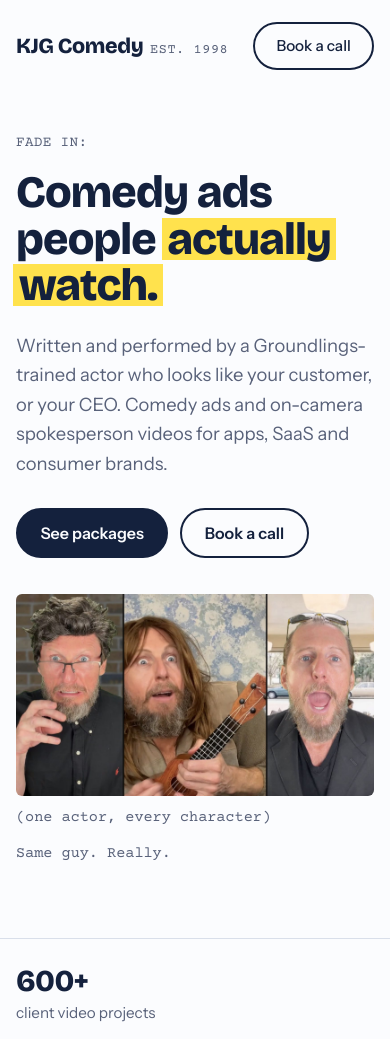
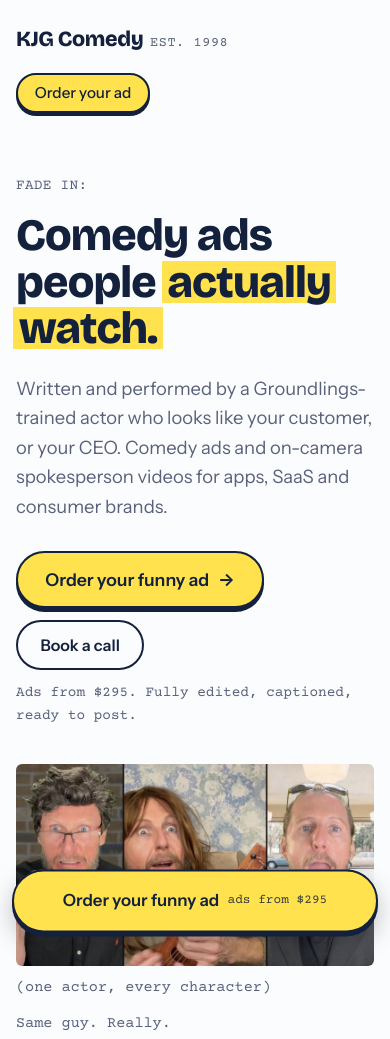
Before and after one commit to KJGcomedy/kjgcomedy-site, a plain HTML site: page index.html in a window 390 px wide. Shown: the top 1039 px of the page. Drawn offline with nearby package versions, Linux system fonts and the light colour scheme.

Commit message:
Homepage: yellow order buttons, mobile sticky order bar, remove extra showcase links

```diff
--- a/index.html
+++ b/index.html
@@ -241,6 +241,7 @@ footer a:hover { color: var(--ink); text-decoration: underline; }
 
 /* Client reviews, set as screenplay dialogue */
 .quotes{display:grid;grid-template-columns:repeat(2,minmax(0,1fr));gap:28px 40px;margin:0;padding:0;list-style:none}.quotes li{display:grid;gap:6px;align-content:start}.quotes .lead{grid-column:1/-1}.quotes .cue{font-family:var(--script);font-weight:700;font-size:.9rem;letter-spacing:.04em;margin:0}.quotes .paren{font-family:var(--script);color:var(--muted);font-size:.88rem;margin:0}.quotes blockquote{margin:0;font-size:1.08rem;line-height:1.5}.quotes .lead blockquote{font-family:var(--display);font-weight:600;font-size:clamp(1.3rem,2.6vw,1.75rem);line-height:1.3;letter-spacing:-.01em}.quotes .lead mark{background:var(--hl);color:var(--hl-ink);padding:0 .12em;border-radius:2px;-webkit-box-decoration-break:clone;box-decoration-break:clone}@media (max-width:680px){.quotes{grid-template-columns:minmax(0,1fr)}}
+.btn-order{background:var(--hl);color:var(--hl-ink);border:2px solid var(--ink);font-weight:700;font-size:1.1rem;padding:1em 1.55em;box-shadow:0 4px 0 var(--ink)}.btn-order:hover{transform:translateY(-2px);box-shadow:0 6px 0 var(--ink)}.btn-order .arr{transition:transform .15s ease}.btn-order:hover .arr{transform:translateX(4px)}.nav .btn-order{font-size:.95rem;padding:.7em 1.1em;box-shadow:0 3px 0 var(--ink)}.ctas .from{font-family:var(--script);font-size:.9rem;color:var(--muted);align-self:center}.sticky-order{display:none}@media (max-width:680px){.sticky-order{display:flex;position:fixed;left:12px;right:12px;bottom:12px;z-index:50;justify-content:center;align-items:center;gap:.5em;background:var(--hl);color:var(--hl-ink);border:2px solid var(--ink);border-radius:999px;padding:.95em 1.2em;font-weight:700;font-size:1.05rem;text-decoration:none;box-shadow:0 4px 0 var(--ink),0 10px 24px rgba(0,0,0,.25);transform:translateY(160%);transition:transform .25s ease}.sticky-order small{font-family:var(--script);font-weight:400;font-size:.8rem;opacity:.85}.sticky-order.on{transform:none}body{padding-bottom:84px}}@media (prefers-reduced-motion:reduce){.sticky-order{transition:none}}
 </style>
 <meta property="og:title" content="KJG Comedy: Funny Video Ads for Brands, Apps and SaaS">
 <meta property="og:description" content="Comedy video ads written and performed by a Groundlings-trained actor. Packages from $295.">
@@ -455,7 +456,7 @@ footer a:hover { color: var(--ink); text-decoration: underline; }
       <a href="#work">Work</a>
       <a href="#packages">Packages</a>
       <a href="#faq">FAQ</a>
-      <a class="btn btn-line" href="https://calendly.com/kerbyjoegrubb/30min" target="_blank" rel="noopener">Book a call</a>
+      <a class="btn btn-order" href="#packages">Order your ad</a>
     </nav>
   </div>
 </header>
@@ -468,8 +469,9 @@ footer a:hover { color: var(--ink); text-decoration: underline; }
         <h1>Comedy ads people <span class="hl">actually watch.</span></h1>
         <p class="lede">Written and performed by a Groundlings-trained actor who looks like your customer, or your CEO. Comedy ads and on-camera spokesperson videos for apps, SaaS and consumer brands.</p>
         <div class="ctas">
-          <a class="btn btn-solid" href="#packages">See packages</a>
+          <a class="btn btn-order" href="#packages">Order your funny ad <span class="arr" aria-hidden="true">&rarr;</span></a>
           <a class="btn btn-line" href="https://calendly.com/kerbyjoegrubb/30min" target="_blank" rel="noopener">Book a call</a>
+          <span class="from">Ads from $295. Fully edited, captioned, ready to post.</span>
         </div>
       </div>
       <figure class="still">
@@ -536,7 +538,7 @@ footer a:hover { color: var(--ink); text-decoration: underline; }
           </div>
         </a>
       </div>
-      <p class="more"><span class="direction">(beat)</span> <a href="https://vimeo.com/showcase/11364165" target="_blank" rel="noopener">See My Full Comedy Portfolio</a> <a href="https://vimeo.com/showcase/12438763" target="_blank" rel="noopener">My Comedy Ads for Brands</a> <a href="https://vimeo.com/showcase/12438764" target="_blank" rel="noopener">My Original Comedy &amp; Characters</a></p>
+      <p class="more"><span class="direction">(beat)</span> <a href="https://vimeo.com/showcase/11364165" target="_blank" rel="noopener">See My Full Comedy Portfolio</a></p>
     </div>
   </section>
 
@@ -740,7 +742,7 @@ footer a:hover { color: var(--ink); text-decoration: underline; }
       <h2>Let's make your product the <span class="hl">funny one.</span></h2>
       <p>Pick a package, or book a call and tell me what you're selling.</p>
       <div class="ctas">
-        <a class="btn btn-solid" href="#packages">See packages</a>
+        <a class="btn btn-order" href="#packages">Order your funny ad <span class="arr" aria-hidden="true">&rarr;</span></a>
         <a class="btn btn-line" href="https://calendly.com/kerbyjoegrubb/30min" target="_blank" rel="noopener" id="book-call">Book a call</a>
       </div>
       <div class="contact">
@@ -750,6 +752,7 @@ footer a:hover { color: var(--ink); text-decoration: underline; }
     </div>
   </section>
 </main>
+<a class="sticky-order" href="#packages" aria-label="Order your funny ad, ads from $295">Order your funny ad <small>ads from $295</small></a><script>(function(){var b=document.querySelector(".sticky-order"),w=[document.querySelector(".hero"),document.getElementById("packages"),document.querySelector(".closer")].filter(Boolean);if(!b||!("IntersectionObserver" in window))return;var v=new Map();function u(){var any=false;v.forEach(function(x){if(x)any=true});b.classList.toggle("on",!any)}w.forEach(function(el){v.set(el,true);new IntersectionObserver(function(e){v.set(el,e[0].isIntersecting);u()}).observe(el)})})();</script>
 
 <footer class="band">
   <div class="wrap">
```
